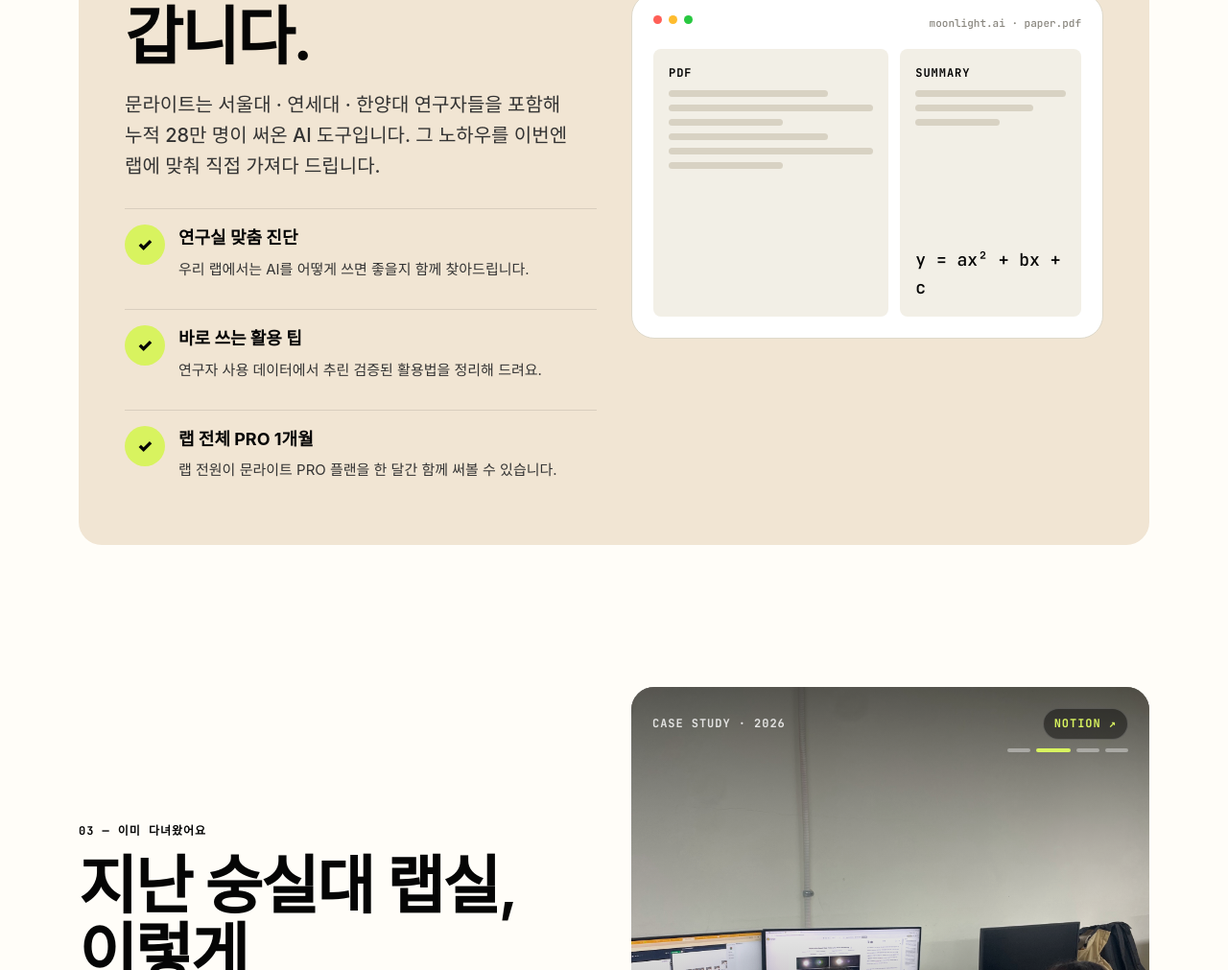
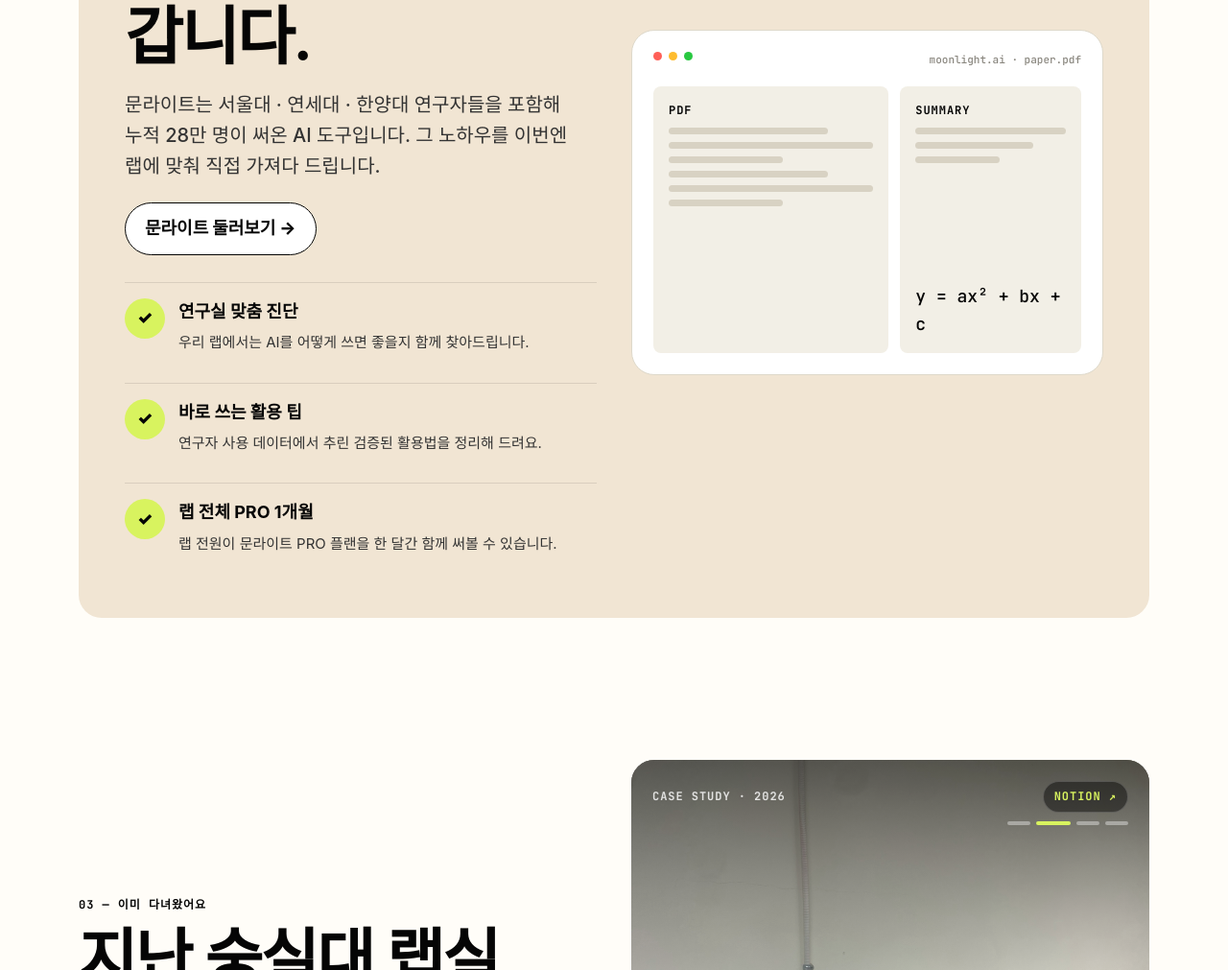
Before and after one commit to eunsjani/moonlight-lab-exchange, a plain HTML site: page index.html in a window 1280 px wide. Shown: the part 2251-3262 px from the top of the page at 96% size. Drawn offline with Linux system fonts and the light colour scheme; a web font is replaced by a local one.

Commit message:
Add Moonlight product CTA

```diff
--- a/index.html
+++ b/index.html
@@ -162,6 +162,7 @@
       font-weight: 540;
     }
     .hero-actions, .closing-actions { display: flex; gap: 12px; flex-wrap: wrap; }
+    .about-actions { display: flex; gap: 12px; flex-wrap: wrap; margin-top: 22px; }
     .meta {
       display: flex;
       gap: 28px;
@@ -534,6 +535,9 @@
               <span class="eyebrow">02 — 누가 찾아가는가</span>
               <h2>랩이 가진 AI 고민,<br>이미 풀어본 팀이 갑니다.</h2>
               <p class="lead">문라이트는 서울대 · 연세대 · 한양대 연구자들을 포함해 누적 28만 명이 써온 AI 도구입니다. 그 노하우를 이번엔 랩에 맞춰 직접 가져다 드립니다.</p>
+              <div class="about-actions">
+                <a class="btn btn-light" href="https://www.themoonlight.io/ko" target="_blank" rel="noopener">문라이트 둘러보기 →</a>
+              </div>
               <div class="benefits">
                 <div class="benefit"><div class="check">✓</div><div><strong>연구실 맞춤 진단</strong><span>우리 랩에서는 AI를 어떻게 쓰면 좋을지 함께 찾아드립니다.</span></div></div>
                 <div class="benefit"><div class="check">✓</div><div><strong>바로 쓰는 활용 팁</strong><span>연구자 사용 데이터에서 추린 검증된 활용법을 정리해 드려요.</span></div></div>
```
